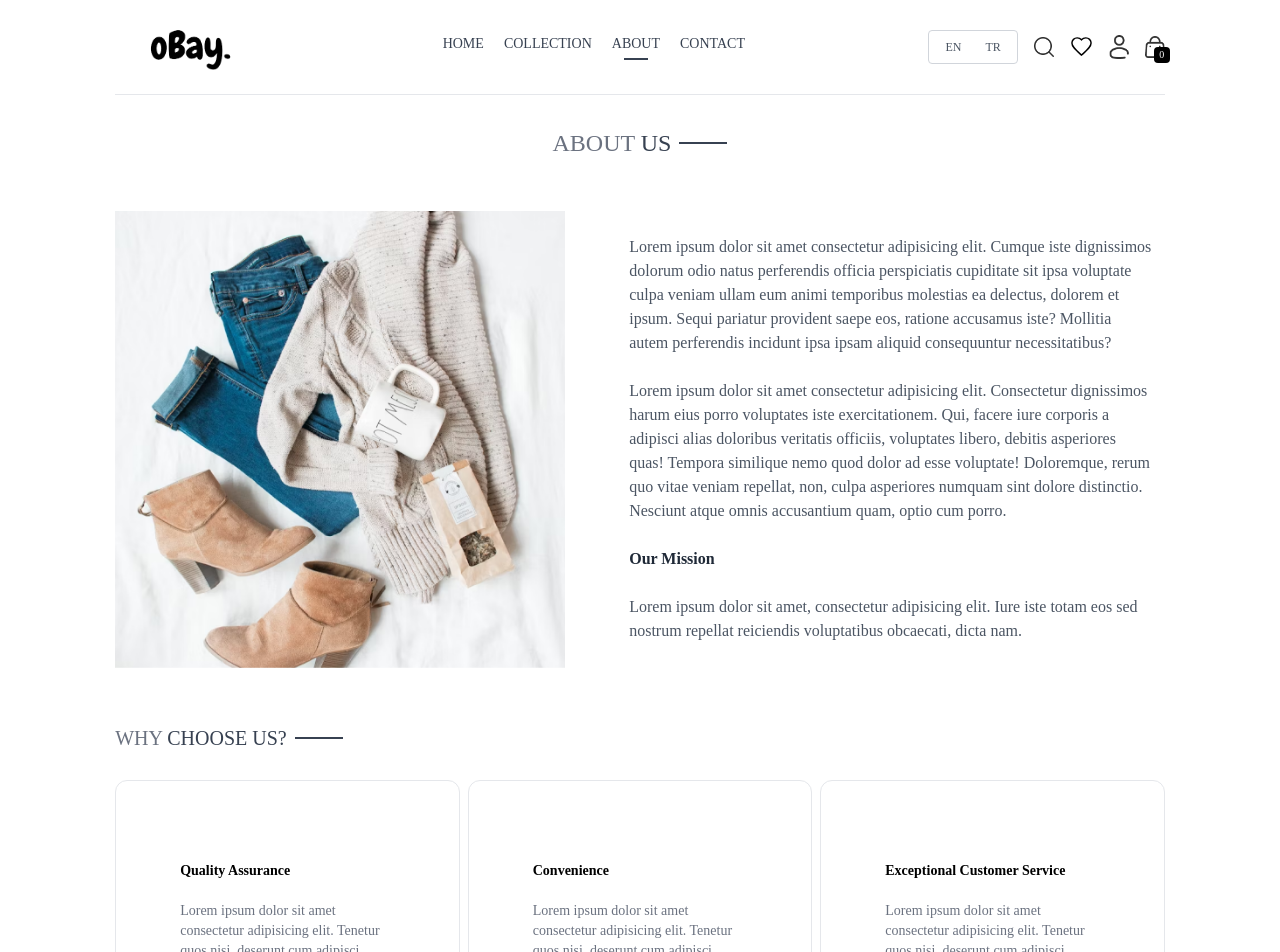
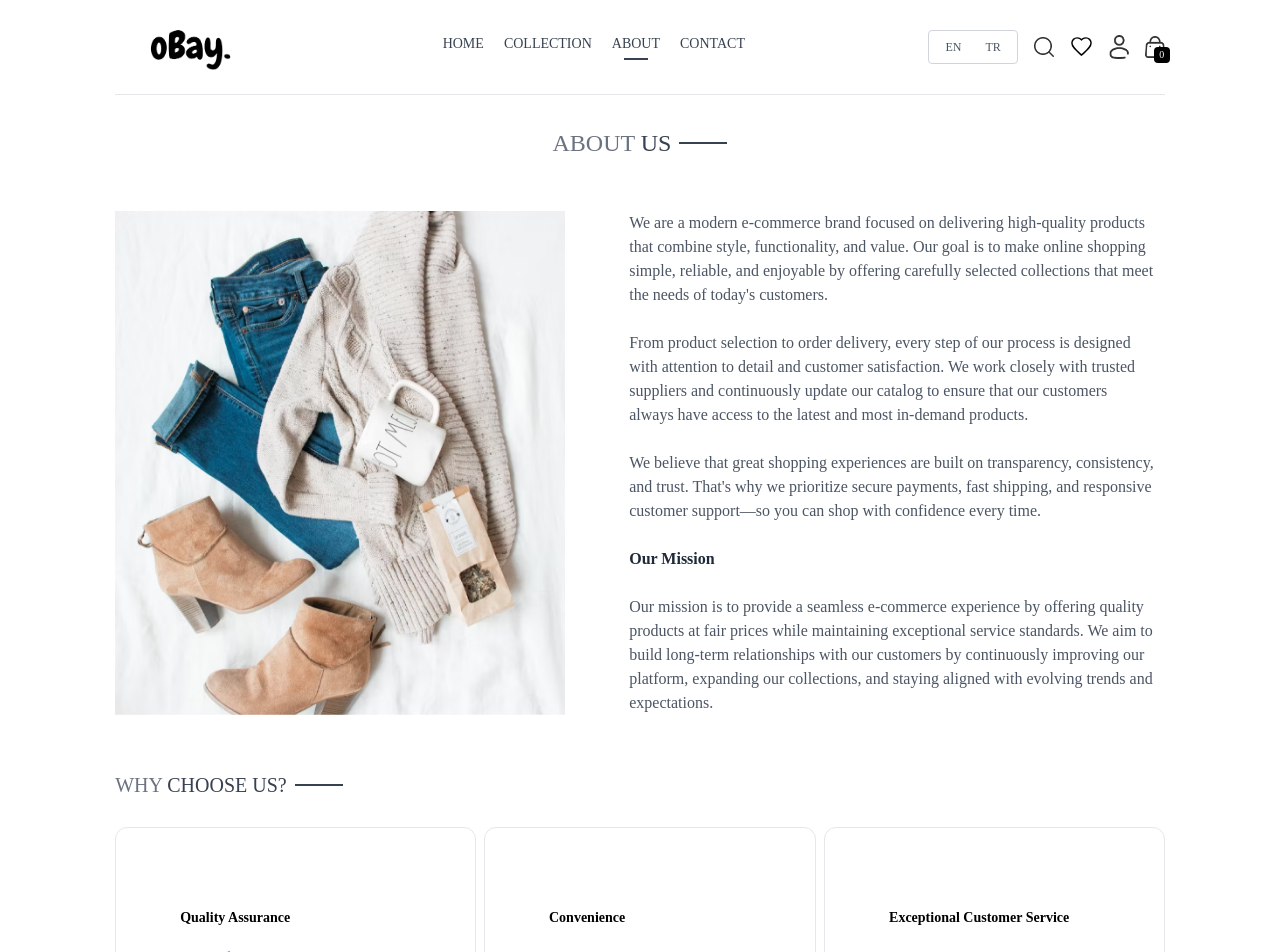
Before and after one commit to osmanbayy/Full-Stack-E-Commerce, a React (Vite) app in the folder frontend/: page /about in a window 1280 px wide. Shown: the top 952 px of the page. Built offline with nearby package versions, Linux system fonts and the light colour scheme; no server answers.

Commit message:
Implement ScrollToTop component for improved navigation; refactor LatestCollection to remove framer-motion animations and enhance layout; update About page with multilingual support for content and improve text structure.

```diff
--- a/frontend/src/App.jsx
+++ b/frontend/src/App.jsx
@@ -11,12 +11,14 @@ import Orders from "./pages/Orders";
 import Navbar from "./components/Navbar";
 import Footer from "./components/Footer";
 import SearchBar from "./components/SearchBar";
+import ScrollToTop from "./components/ScrollToTop";
 import { Toaster } from 'react-hot-toast';
 import Wishlist from "./pages/Wishlist";
 
 const App = () => {
   return (
     <div className="px-4 sm:px-[5vw] md:px-[7vw] lg:px-[9vw]">
+      <ScrollToTop />
       <Toaster position="top-center" />
       <Navbar />
       <SearchBar />
--- a/frontend/src/components/ProductItem.jsx
+++ b/frontend/src/components/ProductItem.jsx
@@ -37,19 +37,21 @@ const ProductItem = ({ id, image, name, price }) => {
   };
 
   return (
-    <div className="rounded-md border-[0.5px] pb-5 hover:shadow-md relative group">
-      <Link to={`/product/${id}`} className="text-gray-700 cursor-pointer">
-        <div className="overflow-hidden">
+    <div className="flex flex-col rounded-md border-[0.5px] pb-5 hover:shadow-md relative group h-full">
+      <Link to={`/product/${id}`} className="text-gray-700 cursor-pointer flex flex-col h-full">
+        <div className="overflow-hidden aspect-square">
           <img
             src={image[0]}
-            className="transition ease-in-out hover:scale-110"
+            className="w-full h-full object-cover transition ease-in-out hover:scale-110"
             alt=""
           />
         </div>
-        <p className="pt-3 pb-1 pl-2 text-sm">{name}</p>
-        <p className="pl-2 text-sm font-medium">
-          {currency} {price}
-        </p>
+        <div className="flex flex-col flex-grow pt-3">
+          <p className="pb-1 pl-2 text-sm line-clamp-2 min-h-[2.5rem]">{name}</p>
+          <p className="pl-2 text-sm font-medium mt-auto">
+            {currency} {price}
+          </p>
+        </div>
       </Link>
       <div
         onClick={handleWishlistClick}
--- /dev/null
+++ b/frontend/src/components/ScrollToTop.jsx
@@ -0,0 +1,18 @@
+import { useEffect } from "react";
+import { useLocation } from "react-router-dom";
+
+const ScrollToTop = () => {
+  const { pathname } = useLocation();
+
+  useEffect(() => {
+    window.scrollTo({
+      top: 0,
+      left: 0,
+      behavior: "smooth", // Instant scroll, no smooth animation
+    });
+  }, [pathname]);
+
+  return null;
+};
+
+export default ScrollToTop;
--- a/frontend/src/i18n/locales/en.json
+++ b/frontend/src/i18n/locales/en.json
@@ -93,5 +93,20 @@
     "subscribeDesc": "Lorem ipsum dolor sit amet consectetur adipisicing elit. Nemo, doloribus!",
     "enterEmail": "Enter your email...",
     "subscribeButton": "SUBSCRIBE"
+  },
+  "about": {
+    "aboutUs": "ABOUT US",
+    "paragraph1": "We are a modern e-commerce brand focused on delivering high-quality products that combine style, functionality, and value. Our goal is to make online shopping simple, reliable, and enjoyable by offering carefully selected collections that meet the needs of today's customers.",
+    "paragraph2": "From product selection to order delivery, every step of our process is designed with attention to detail and customer satisfaction. We work closely with trusted suppliers and continuously update our catalog to ensure that our customers always have access to the latest and most in-demand products.",
+    "paragraph3": "We believe that great shopping experiences are built on transparency, consistency, and trust. That's why we prioritize secure payments, fast shipping, and responsive customer support—so you can shop with confidence every time.",
+    "ourMission": "Our Mission",
+    "missionText": "Our mission is to provide a seamless e-commerce experience by offering quality products at fair prices while maintaining exceptional service standards. We aim to build long-term relationships with our customers by continuously improving our platform, expanding our collections, and staying aligned with evolving trends and expectations.",
+    "whyChooseUs": "WHY CHOOSE US?",
+    "qualityAssurance": "Quality Assurance",
+    "qualityAssuranceDesc": "We carefully select and inspect every product to ensure high quality, durability, and consistency before it reaches our customers.",
+    "convenience": "Convenience",
+    "convenienceDesc": "Enjoy a seamless shopping experience with an easy-to-use platform, secure checkout, and fast, reliable delivery.",
+    "exceptionalService": "Exceptional Customer Service",
+    "exceptionalServiceDesc": "Our support team is always ready to help, ensuring quick responses, clear communication, and customer satisfaction."
   }
 }
--- a/frontend/src/i18n/locales/tr.json
+++ b/frontend/src/i18n/locales/tr.json
@@ -93,5 +93,20 @@
     "subscribeDesc": "Lorem ipsum dolor sit amet consectetur adipisicing elit. Nemo, doloribus!",
     "enterEmail": "E-posta adresinizi girin...",
     "subscribeButton": "ABONE OL"
+  },
+  "about": {
+    "aboutUs": "HAKKIMIZDA",
+    "paragraph1": "Stil, işlevsellik ve değeri birleştiren yüksek kaliteli ürünler sunmaya odaklanmış modern bir e-ticaret markasıyız. Amacımız, günümüz müşterilerinin ihtiyaçlarını karşılayan özenle seçilmiş koleksiyonlar sunarak online alışverişi basit, güvenilir ve keyifli hale getirmektir.",
+    "paragraph2": "Ürün seçiminden sipariş teslimatına kadar sürecimizin her adımı, detaylara dikkat ve müşteri memnuniyeti ile tasarlanmıştır. Güvenilir tedarikçilerle yakın çalışıyor ve müşterilerimizin her zaman en son ve en çok talep edilen ürünlere erişebilmesini sağlamak için kataloğumuzu sürekli güncelliyoruz.",
+    "paragraph3": "Harika alışveriş deneyimlerinin şeffaflık, tutarlılık ve güven üzerine kurulduğuna inanıyoruz. Bu yüzden güvenli ödemeler, hızlı kargo ve duyarlı müşteri desteğine öncelik veriyoruz—böylece her seferinde güvenle alışveriş yapabilirsiniz.",
+    "ourMission": "Misyonumuz",
+    "missionText": "Misyonumuz, olağanüstü hizmet standartlarını korurken adil fiyatlarla kaliteli ürünler sunarak sorunsuz bir e-ticaret deneyimi sağlamaktır. Platformumuzu sürekli iyileştirerek, koleksiyonlarımızı genişleterek ve gelişen trendler ve beklentilerle uyumlu kalarak müşterilerimizle uzun vadeli ilişkiler kurmayı hedefliyoruz.",
+    "whyChooseUs": "NEDEN BİZİ SEÇMELİSİNİZ?",
+    "qualityAssurance": "Kalite Güvencesi",
+    "qualityAssuranceDesc": "Müşterilerimize ulaşmadan önce yüksek kalite, dayanıklılık ve tutarlılığı sağlamak için her ürünü dikkatle seçiyor ve inceliyoruz.",
+    "convenience": "Kolaylık",
+    "convenienceDesc": "Kullanımı kolay platform, güvenli ödeme ve hızlı, güvenilir teslimat ile sorunsuz bir alışveriş deneyimi yaşayın.",
+    "exceptionalService": "Olağanüstü Müşteri Hizmetleri",
+    "exceptionalServiceDesc": "Destek ekibimiz her zaman yardıma hazırdır ve hızlı yanıtlar, net iletişim ve müşteri memnuniyeti sağlar."
   }
 }
--- a/frontend/src/pages/About.jsx
+++ b/frontend/src/pages/About.jsx
@@ -1,12 +1,15 @@
 import { assets } from "../assets/assets";
 import Title from "../components/Title";
 import NewsletterBox from "../components/NewsletterBox";
+import { useTranslation } from "react-i18next";
 
 const About = () => {
+  const { t } = useTranslation();
+
   return (
     <div>
       <div className="pt-8 text-2xl text-center border-t">
-        <Title text1={"ABOUT"} text2={"US"} />
+        <Title text1={t("about.aboutUs").split(" ")[0]} text2={t("about.aboutUs").split(" ").slice(1).join(" ")} />
       </div>
 
       <div className="flex flex-col gap-16 my-10 md:flex-row">
@@ -17,58 +20,48 @@ const About = () => {
         />
         <div className="flex flex-col justify-center gap-6 text-gray-600 md:w-2/4">
           <p>
-            Lorem ipsum dolor sit amet consectetur adipisicing elit. Cumque iste
-            dignissimos dolorum odio natus perferendis officia perspiciatis
-            cupiditate sit ipsa voluptate culpa veniam ullam eum animi
-            temporibus molestias ea delectus, dolorem et ipsum. Sequi pariatur
-            provident saepe eos, ratione accusamus iste? Mollitia autem
-            perferendis incidunt ipsa ipsam aliquid consequuntur necessitatibus?
+            {t("about.paragraph1")}
           </p>
           <p>
-            Lorem ipsum dolor sit amet consectetur adipisicing elit. Consectetur
-            dignissimos harum eius porro voluptates iste exercitationem. Qui,
-            facere iure corporis a adipisci alias doloribus veritatis officiis,
-            voluptates libero, debitis asperiores quas! Tempora similique nemo
-            quod dolor ad esse voluptate! Doloremque, rerum quo vitae veniam
-            repellat, non, culpa asperiores numquam sint dolore distinctio.
-            Nesciunt atque omnis accusantium quam, optio cum porro.
+            {t("about.paragraph2")}
           </p>
-          <b className="text-gray-800">Our Mission</b>
           <p>
-            Lorem ipsum dolor sit amet, consectetur adipisicing elit. Iure iste
-            totam eos sed nostrum repellat reiciendis voluptatibus obcaecati,
-            dicta nam.
+            {t("about.paragraph3")}
+          </p>
+          <b className="text-gray-800">{t("about.ourMission")}</b>
+          <p>
+            {t("about.missionText")}
           </p>
         </div>
       </div>
 
       <div className="py-4 text-xl">
-        <Title text1={"WHY"} text2={"CHOOSE US?"} />
+        <Title text1={t("about.whyChooseUs").split(" ")[0]} text2={t("about.whyChooseUs").split(" ").slice(1).join(" ")} />
       </div>
 
       <div className="flex flex-col gap-2 mb-20 text-sm md:flex-row">
         <div className="flex flex-col gap-5 px-10 py-8 border rounded-xl md:px-16 sm:py-20">
-          <b>Quality Assurance</b>
+          <b>{t("about.qualityAssurance")}</b>
           <p className="text-gray-500">
-            Lorem ipsum dolor sit amet consectetur adipisicing elit. Tenetur
-            quos nisi, deserunt cum adipisci minima?
+            {t("about.qualityAssuranceDesc")}
           </p>
         </div>
+
         <div className="flex flex-col gap-5 px-10 py-8 border rounded-xl md:px-16 sm:py-20">
-          <b>Convenience</b>
+          <b>{t("about.convenience")}</b>
           <p className="text-gray-500">
-            Lorem ipsum dolor sit amet consectetur adipisicing elit. Tenetur
-            quos nisi, deserunt cum adipisci minima?
+            {t("about.convenienceDesc")}
           </p>
         </div>
+
         <div className="flex flex-col gap-5 px-10 py-8 border rounded-xl md:px-16 sm:py-20">
-          <b>Exceptional Customer Service</b>
+          <b>{t("about.exceptionalService")}</b>
           <p className="text-gray-500">
-            Lorem ipsum dolor sit amet consectetur adipisicing elit. Tenetur
-            quos nisi, deserunt cum adipisci minima?
+            {t("about.exceptionalServiceDesc")}
           </p>
         </div>
       </div>
+
 
       <NewsletterBox />
     </div>
```
Also changed, not shown: frontend/src/components/LatestCollection.jsx (+7 -43 lines).
